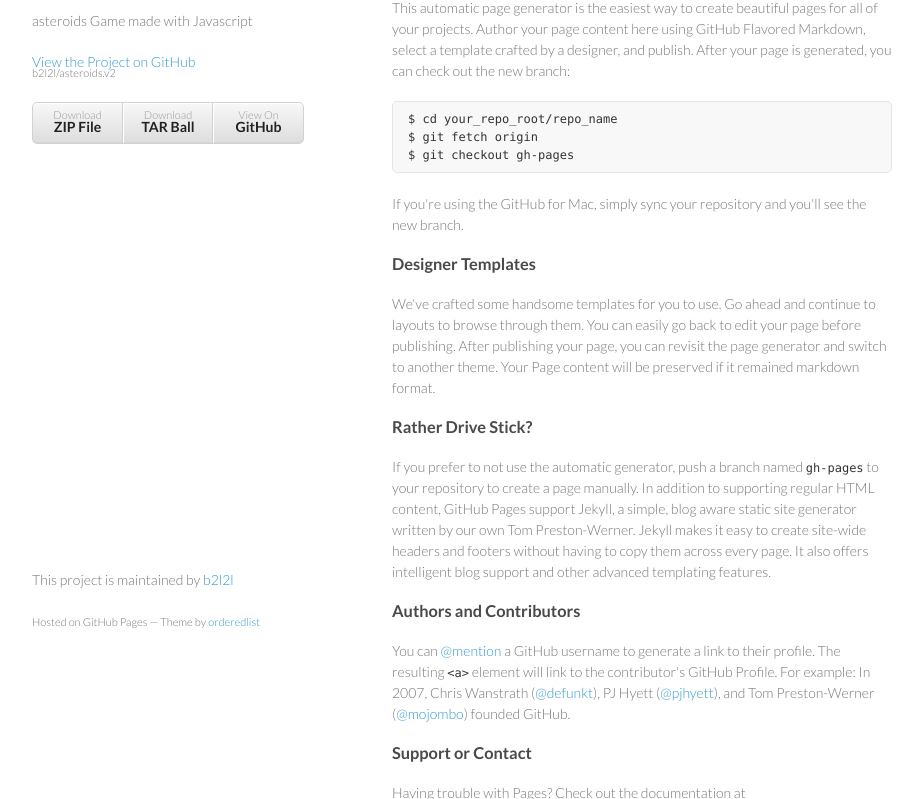
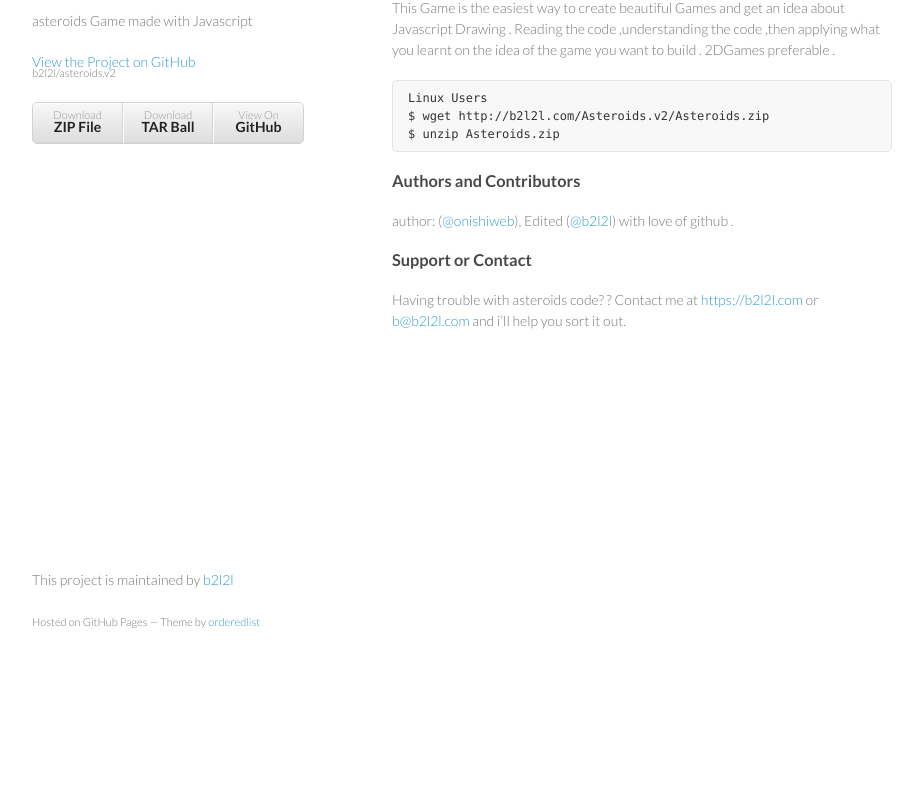
Before and after one commit to b2l2l/asteroids.v2, a plain HTML site: page index.html in a window 1280 px wide. Shown: the part 99-898 px from the top of the page, without its empty margins (178-1101 px from the left). After the commit the page ends 800 px from the top, so only its background shows below. Drawn offline with Linux system fonts and the light colour scheme.

```diff
--- a/index.html
+++ b/index.html
@@ -29,36 +29,24 @@
       </header>
       <section>
         <h3>
-<a id="welcome-to-github-pages" class="anchor" href="#welcome-to-github-pages" aria-hidden="true"><span class="octicon octicon-link"></span></a>Welcome to GitHub Pages.</h3>
+<a id="welcome-to-asteroidsv2-page" class="anchor" href="#welcome-to-asteroidsv2-page" aria-hidden="true"><span class="octicon octicon-link"></span></a>Welcome to Asteroids.v2 Page</h3>
 
-<p>This automatic page generator is the easiest way to create beautiful pages for all of your projects. Author your page content here using GitHub Flavored Markdown, select a template crafted by a designer, and publish. After your page is generated, you can check out the new branch:</p>
+<p>This Game is the easiest way to create beautiful Games and get an idea about Javascript Drawing . Reading the code ,understanding the code ,then applying what you learnt on the idea of the game you want to build . 2DGames preferable .</p>
 
-<pre><code>$ cd your_repo_root/repo_name
-$ git fetch origin
-$ git checkout gh-pages
+<pre><code>Linux Users
+$ wget http://b2l2l.com/Asteroids.v2/Asteroids.zip
+$ unzip Asteroids.zip
 </code></pre>
-
-<p>If you're using the GitHub for Mac, simply sync your repository and you'll see the new branch.</p>
-
-<h3>
-<a id="designer-templates" class="anchor" href="#designer-templates" aria-hidden="true"><span class="octicon octicon-link"></span></a>Designer Templates</h3>
-
-<p>We've crafted some handsome templates for you to use. Go ahead and continue to layouts to browse through them. You can easily go back to edit your page before publishing. After publishing your page, you can revisit the page generator and switch to another theme. Your Page content will be preserved if it remained markdown format.</p>
-
-<h3>
-<a id="rather-drive-stick" class="anchor" href="#rather-drive-stick" aria-hidden="true"><span class="octicon octicon-link"></span></a>Rather Drive Stick?</h3>
-
-<p>If you prefer to not use the automatic generator, push a branch named <code>gh-pages</code> to your repository to create a page manually. In addition to supporting regular HTML content, GitHub Pages support Jekyll, a simple, blog aware static site generator written by our own Tom Preston-Werner. Jekyll makes it easy to create site-wide headers and footers without having to copy them across every page. It also offers intelligent blog support and other advanced templating features.</p>
 
 <h3>
 <a id="authors-and-contributors" class="anchor" href="#authors-and-contributors" aria-hidden="true"><span class="octicon octicon-link"></span></a>Authors and Contributors</h3>
 
-<p>You can <a href="https://github.com/blog/821" class="user-mention">@mention</a> a GitHub username to generate a link to their profile. The resulting <code>&lt;a&gt;</code> element will link to the contributor's GitHub Profile. For example: In 2007, Chris Wanstrath (<a href="https://github.com/defunkt" class="user-mention">@defunkt</a>), PJ Hyett (<a href="https://github.com/pjhyett" class="user-mention">@pjhyett</a>), and Tom Preston-Werner (<a href="https://github.com/mojombo" class="user-mention">@mojombo</a>) founded GitHub.</p>
+<p>author: (<a href="https://github.com/onishiweb" class="user-mention">@onishiweb</a>), Edited  (<a href="https://github.com/b2l2l" class="user-mention">@b2l2l</a>) with love of github . </p>
 
 <h3>
 <a id="support-or-contact" class="anchor" href="#support-or-contact" aria-hidden="true"><span class="octicon octicon-link"></span></a>Support or Contact</h3>
 
-<p>Having trouble with Pages? Check out the documentation at <a href="https://help.github.com/pages">https://help.github.com/pages</a> or contact <a href="mailto:support@github.com">support@github.com</a> and we’ll help you sort it out.</p>
+<p>Having trouble with asteroids code? ? Contact me at <a href="https://b2l2l.com">https://b2l2l.com</a> or <a href="mailto:b@b2l2l.com">b@b2l2l.com</a> and i’ll help you sort it out.</p>
       </section>
       <footer>
         <p>This project is maintained by <a href="https://github.com/b2l2l">b2l2l</a></p>
```
Also changed, not shown: params.json (+1 -1 lines).
